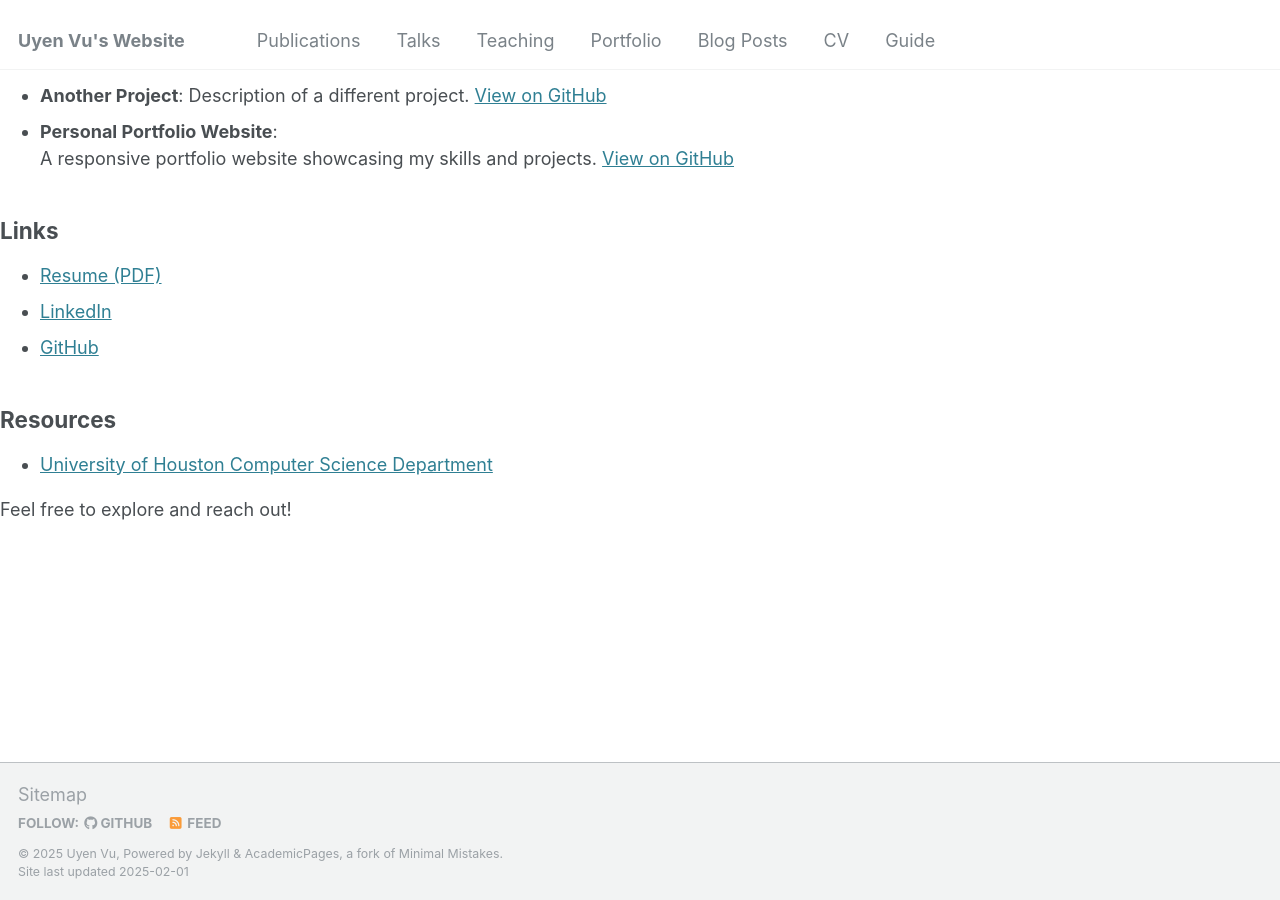
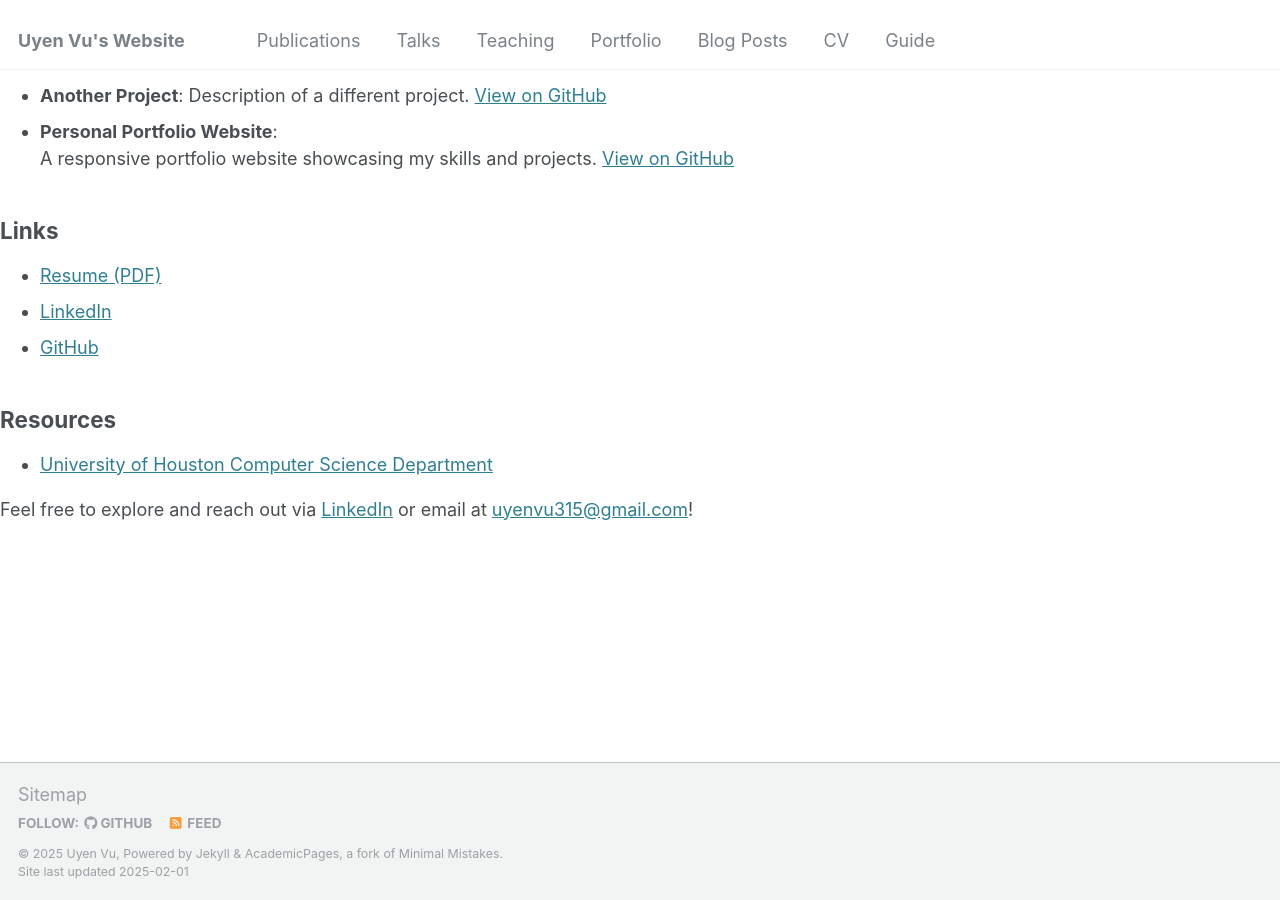
Before and after one commit to uynvu078/uynvu078.github.io, a Jekyll site: the page built from index.md, in a window 1280 px wide and 900 px high, scrolled down 611 px. Built offline with Jekyll 4.4.1, drawn with Linux system fonts in a browser that asks for light colours.

Commit message:
Update index.md

```diff
--- a/index.md
+++ b/index.md
@@ -29,4 +29,4 @@ I’m a **Software Developer** with a passion for creating efficient, scalable,
 - [University of Houston Computer Science Department](https://www.cs.uh.edu/)
 
 
-Feel free to explore and reach out!
+Feel free to explore and reach out via [LinkedIn](https://www.linkedin.com/in/uyen-vu-sf8358/) or email at [uyenvu315@gmail.com](mailto:uyenvu315@gmail.com)!
```
